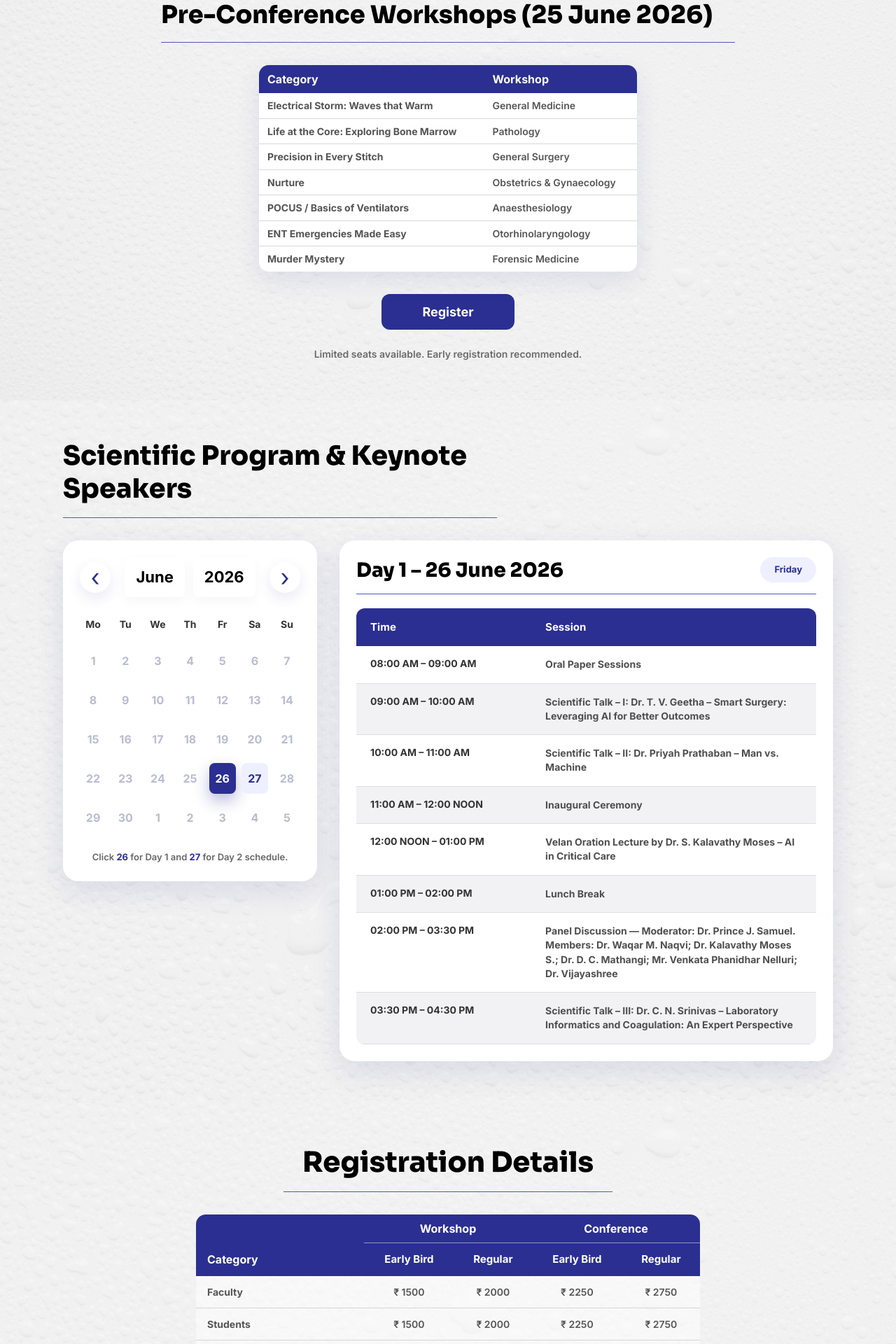
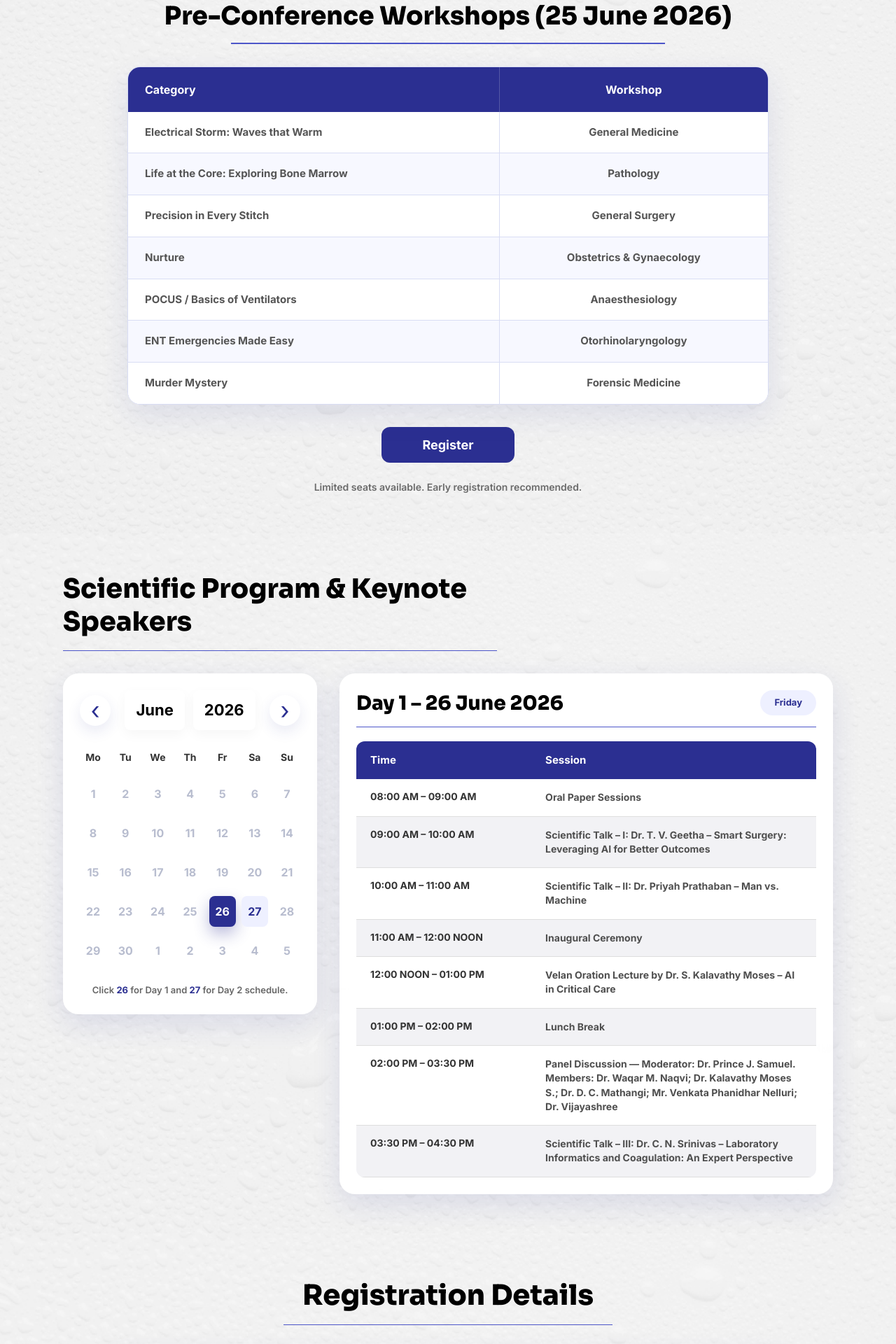
Before and after one commit to ayatiworkstechnologies/Vels-Mid--AI-Summit, a Next.js app: page /events in a window 1280 px wide. Shown: the part 660-2580 px from the top of the page at 70% size. Built offline with nearby package versions, Linux system fonts and the light colour scheme.

Commit message:
Table design Changes 27/05/2026

```diff
--- a/app/events/page.tsx
+++ b/app/events/page.tsx
@@ -1,12 +1,36 @@
+"use client";
+
+import { useEffect, useState } from "react";
+import Image from "next/image";
+
 import RegistrationDetails from "@/components/event-page/RegistrationDetails";
 import PreConferenceWorkshops from "@/components/PreConferenceWorkshops";
 import ScientificProgram from "@/components/event-page/ScientificProgram";
-import Image from "next/image";
 import CallForAbstracts from "@/components/event-page/CallForAbstracts";
 
 export default function EventsPage() {
+  const [showScrollTop, setShowScrollTop] = useState(false);
+
+  useEffect(() => {
+    const handleScroll = () => {
+      setShowScrollTop(window.scrollY > 350);
+    };
+
+    window.addEventListener("scroll", handleScroll);
+    handleScroll();
+
+    return () => window.removeEventListener("scroll", handleScroll);
+  }, []);
+
+  const scrollToTop = () => {
+    window.scrollTo({
+      top: 0,
+      behavior: "smooth",
+    });
+  };
+
   return (
-    <main>
+    <main className="relative min-h-screen bg-white">
       {/* Events Banner */}
       <section className="relative h-[420px] w-full overflow-hidden sm:h-[520px] md:h-[540px]">
         <Image
@@ -18,15 +42,32 @@ export default function EventsPage() {
           className="object-cover object-center"
         />
       </section>
-      {/* {Pre Conference Workshops} */}
+
+      {/* Pre Conference Workshops */}
       <PreConferenceWorkshops />
-      {/* {Scientific Program} */}
+
+      {/* Scientific Program */}
       <ScientificProgram />
-      {/* {Registration Details} */}
+
+      {/* Registration Details */}
       <RegistrationDetails />
-      {/* {Call For Abstracts} */}
+
+      {/* Call For Abstracts */}
       <CallForAbstracts />
 
+      {/* Scroll To Top Button */}
+      <button
+        type="button"
+        onClick={scrollToTop}
+        aria-label="Scroll to top"
+        className={`fixed bottom-6 right-5 z-[999] flex h-12 w-12 items-center justify-center rounded-full border border-white/40 bg-[#2b2f91] text-white shadow-[0_12px_30px_rgba(43,47,145,0.35)] transition-all duration-500 hover:-translate-y-1 hover:bg-[#1f2376] hover:shadow-[0_16px_36px_rgba(43,47,145,0.45)] sm:bottom-8 sm:right-7 ${
+          showScrollTop
+            ? "pointer-events-auto translate-y-0 opacity-100"
+            : "pointer-events-none translate-y-5 opacity-0"
+        }`}
+      >
+        <span className="text-[26px] font-light leading-none">↑</span>
+      </button>
     </main>
   );
 }
--- a/components/PreConferenceWorkshops.tsx
+++ b/components/PreConferenceWorkshops.tsx
@@ -44,41 +44,46 @@ export default function PreConferenceWorkshops() {
         sizes="100vw"
         className="object-cover object-center"
       />
+
       {/* Content */}
-      <div className="relative z-10 mx-auto max-w-[900px] px-5 sm:px-8">
+      <div className="relative z-10 mx-auto max-w-[980px] px-4 sm:px-8">
         {/* Heading */}
-        <div className="mx-auto max-w-[820px]">
-          <h2 className="text-[28px] font-extrabold leading-tight text-black sm:text-[28px] md:text-[35px]">
+        <div className="mx-auto max-w-[820px] text-center">
+          <h2 className="text-[26px] font-extrabold leading-tight text-black sm:text-[32px] md:text-[36px]">
             Pre-Conference Workshops (25 June 2026)
           </h2>
 
-          <div className="mt-4 h-[1.5px] w-full bg-[#4d56c9]" />
+          <div className="mx-auto mt-4 h-[1.5px] w-full max-w-[620px] bg-[#4d56c9]" />
         </div>
 
         {/* Table */}
-        <div className="mx-auto mt-8 max-w-[540px] overflow-x-auto rounded-[14px] bg-white/95 shadow-[0_12px_35px_rgba(43,47,145,0.10)] backdrop-blur-sm">
-          <table className="w-full border-collapse text-left">
+        <div className="mx-auto mt-8 overflow-hidden rounded-[18px] border border-[#d9ddf4] bg-white/95 shadow-[0_16px_42px_rgba(43,47,145,0.10)] backdrop-blur-sm">
+          <table className="w-full table-fixed border-collapse text-left">
             <thead>
               <tr className="bg-[#2b2f91] text-white">
-                <th className="px-3 py-2 text-[15px] font-extrabold sm:text-[16px]">
+                <th className="w-[55%] border-r border-white/20 px-4 py-4 text-[15px] font-extrabold sm:w-[58%] sm:px-6 sm:py-5 sm:text-[16px]">
                   Category
                 </th>
-                <th className="px-3 py-2 text-[15px] font-extrabold sm:text-[16px]">
+
+                <th className="w-[45%] px-4 py-4 text-[15px] font-extrabold sm:w-[42%] sm:px-6 sm:py-5 sm:text-center sm:text-[16px]">
                   Workshop
                 </th>
               </tr>
             </thead>
 
             <tbody>
-              {workshops.map((item) => (
+              {workshops.map((item, index) => (
                 <tr
                   key={item.category}
-                  className="border-b border-[#d8d8d8] last:border-b-0"
+                  className={`border-b border-[#d9ddf4] transition-all duration-300 last:border-b-0 hover:bg-[#eef0ff] ${
+                    index % 2 === 0 ? "bg-white" : "bg-[#f7f8ff]"
+                  }`}
                 >
-                  <td className="px-3 py-[9px] text-[13px] font-bold leading-tight text-[#555555] sm:text-[14px]">
+                  <td className="border-r border-[#d9ddf4] px-4 py-4 text-[13px] font-extrabold leading-[1.25] text-[#555555] sm:px-6 sm:py-5 sm:text-[15px]">
                     {item.category}
                   </td>
-                  <td className="px-3 py-[9px] text-[13px] font-semibold leading-tight text-[#555555] sm:text-[14px]">
+
+                  <td className="px-4 py-4 text-[13px] font-bold leading-[1.25] text-[#555555] sm:px-6 sm:py-5 sm:text-center sm:text-[15px]">
                     {item.workshop}
                   </td>
                 </tr>
@@ -91,7 +96,8 @@ export default function PreConferenceWorkshops() {
         <div className="mt-8 flex justify-center">
           <Link
             href="https://forms.gle/xBKVaHc9b7UWS33C7"
-            className="inline-flex min-w-[190px] rounded-[12px] items-center justify-center bg-[#2b2f91] px-8 py-3 text-[18px] font-bold text-white transition-all duration-300 hover:bg-[#1f2376] hover:shadow-[0_10px_24px_rgba(43,47,145,0.24)]"
+            target="_blank"
+            className="inline-flex min-w-[190px] items-center justify-center rounded-[12px] bg-[#2b2f91] px-8 py-3 text-[18px] font-bold text-white transition-all duration-300 hover:-translate-y-1 hover:bg-[#1f2376] hover:shadow-[0_10px_24px_rgba(43,47,145,0.24)]"
           >
             Register
           </Link>
--- a/components/contact-page/VenueLocation.tsx
+++ b/components/contact-page/VenueLocation.tsx
@@ -22,7 +22,7 @@ export default function VenueLocation() {
 
         {/* Map QR */}
         <div className="mt-6 flex flex-col items-start gap-5 sm:flex-row sm:items-center">
-          <div className="flex h-[180px] w-[180px] items-center justify-center rounded-[18px] border border-[#dfe2f4] bg-white p-4 shadow-[0_10px_30px_rgba(43,47,145,0.10)]">
+          <div className="mx-auto flex h-[180px] w-[180px] items-center justify-center rounded-[18px] border border-[#dfe2f4] bg-white p-4 shadow-[0_10px_30px_rgba(43,47,145,0.10)] sm:mx-0">
             <Image
               src="/images/qr/location-qr.png"
               alt="Google Maps Location QR Code"
--- a/components/event-page/RegistrationDetails.tsx
+++ b/components/event-page/RegistrationDetails.tsx
@@ -65,7 +65,7 @@ export default function RegistrationDetails() {
         className="object-cover object-center"
       />
 
-      <div className="relative z-10 mx-auto max-w-[1180px] px-5 sm:px-8 lg:px-10">
+      <div className="relative z-10 mx-auto max-w-[1180px] px-4 sm:px-8 lg:px-10">
         {/* Registration Heading */}
         <div className="mx-auto max-w-[760px] text-center">
           <h2 className="text-[30px] font-extrabold leading-tight text-black sm:text-[36px] md:text-[40px]">
@@ -76,67 +76,74 @@ export default function RegistrationDetails() {
         </div>
 
         {/* Registration Table */}
-        <div className="mx-auto mt-8 max-w-[720px] rounded-[14px] overflow-x-auto">
-          <table className="w-full min-w-[680px] border-collapse text-left">
+        <div className="mx-auto mt-8 max-w-[980px] overflow-hidden rounded-[18px] border border-[#d9ddf4] bg-white/95 shadow-[0_16px_42px_rgba(43,47,145,0.10)] backdrop-blur-sm">
+          <div className="overflow-x-auto">
+            <table className="w-full min-w-[760px] border-collapse text-left">
               <thead>
                 <tr className="bg-[#2b2f91] text-white">
                   <th
                     rowSpan={2}
-                  className="w-[240px] px-4 py-3 align-bottom text-[15px] font-extrabold sm:text-[16px]"
+                    className="w-[240px] border-r border-white/20 px-5 py-5 align-bottom text-[15px] font-extrabold sm:text-[16px]"
                   >
                     Category
                   </th>
 
                   <th
                     colSpan={2}
-                  className="border-b border-white/50 px-4 py-2 text-center text-[15px] font-extrabold sm:text-[16px]"
+                    className="border-b border-r border-white/20 px-5 py-4 text-center text-[15px] font-extrabold sm:text-[16px]"
                   >
                     Workshop
                   </th>
 
                   <th
                     colSpan={2}
-                  className="border-b border-white/50 px-4 py-2 text-center text-[15px] font-extrabold sm:text-[16px]"
+                    className="border-b border-white/20 px-5 py-4 text-center text-[15px] font-extrabold sm:text-[16px]"
                   >
                     Conference
                   </th>
                 </tr>
 
                 <tr className="bg-[#2b2f91] text-white">
-                <th className="px-4 py-3 text-center text-[14px] font-extrabold sm:text-[15px]">
+                  <th className="border-r border-white/20 px-5 py-4 text-center text-[14px] font-extrabold sm:text-[15px]">
                     Early Bird
                   </th>
-                <th className="px-4 py-3 text-center text-[14px] font-extrabold sm:text-[15px]">
+                  <th className="border-r border-white/20 px-5 py-4 text-center text-[14px] font-extrabold sm:text-[15px]">
                     Regular
                   </th>
-                <th className="px-4 py-3 text-center text-[14px] font-extrabold sm:text-[15px]">
+                  <th className="border-r border-white/20 px-5 py-4 text-center text-[14px] font-extrabold sm:text-[15px]">
                     Early Bird
                   </th>
-                <th className="px-4 py-3 text-center text-[14px] font-extrabold sm:text-[15px]">
+                  <th className="px-5 py-4 text-center text-[14px] font-extrabold sm:text-[15px]">
                     Regular
                   </th>
                 </tr>
               </thead>
 
               <tbody>
-              {registrationRows.map((item) => (
+                {registrationRows.map((item, index) => (
                   <tr
                     key={item.category}
-                  className="border-b border-[#d6d6d6] bg-white/50"
+                    className={`border-b border-[#d9ddf4] transition-all duration-300 last:border-b-0 hover:bg-[#eef0ff] ${
+                      index % 2 === 0 ? "bg-white" : "bg-[#f7f8ff]"
+                    }`}
                   >
-                  <td className="px-4 py-3 text-[13px] font-bold text-[#555555] sm:text-[14px]">
+                    <td className="border-r border-[#d9ddf4] px-5 py-5 text-[13px] font-extrabold text-[#3f3f3f] sm:text-[14px]">
                       {item.category}
                     </td>
-                  <td className="px-4 py-3 text-center text-[13px] font-semibold text-[#555555] sm:text-[14px]">
+
+                    <td className="border-r border-[#d9ddf4] px-5 py-5 text-center text-[13px] font-bold text-[#444444] sm:text-[14px]">
                       {item.workshopEarly}
                     </td>
-                  <td className="px-4 py-3 text-center text-[13px] font-semibold text-[#555555] sm:text-[14px]">
+
+                    <td className="border-r border-[#d9ddf4] px-5 py-5 text-center text-[13px] font-bold text-[#444444] sm:text-[14px]">
                       {item.workshopRegular}
                     </td>
-                  <td className="px-4 py-3 text-center text-[13px] font-semibold text-[#555555] sm:text-[14px]">
+
+                    <td className="border-r border-[#d9ddf4] px-5 py-5 text-center text-[13px] font-bold text-[#444444] sm:text-[14px]">
                       {item.conferenceEarly}
                     </td>
-                  <td className="px-4 py-3 text-center text-[13px] font-semibold text-[#555555] sm:text-[14px]">
+
+                    <td className="px-5 py-5 text-center text-[13px] font-bold text-[#444444] sm:text-[14px]">
                       {item.conferenceRegular}
                     </td>
                   </tr>
@@ -144,9 +151,10 @@ export default function RegistrationDetails() {
               </tbody>
             </table>
           </div>
+        </div>
 
         {/* Register CTA */}
-        <div className="mx-auto mt-12 rounded-[14px] max-w-[980px] bg-[#2b2f91] px-5 py-5 sm:px-8 md:px-10">
+        <div className="mx-auto mt-12 max-w-[980px] rounded-[18px] bg-[#2b2f91] px-5 py-5 shadow-[0_16px_42px_rgba(43,47,145,0.18)] sm:px-8 md:px-10">
           <div className="flex flex-col items-center justify-between gap-5 text-center sm:flex-row sm:text-left">
             <h3 className="text-[20px] font-extrabold leading-tight text-white sm:text-[24px]">
               Click here to Register for MED-AI Summit 2026
@@ -154,7 +162,8 @@ export default function RegistrationDetails() {
 
             <Link
               href="https://forms.gle/xBKVaHc9b7UWS33C7"
-              className="inline-flex min-w-[190px] rounded-[14px] items-center justify-center bg-white px-8 py-3 text-[18px] font-extrabold text-[#2b2f91] transition-all duration-300 hover:bg-[#f2f2ff] hover:shadow-[0_10px_24px_rgba(0,0,0,0.18)]"
+              target="_blank"
+              className="inline-flex min-w-[190px] items-center justify-center rounded-[14px] bg-white px-8 py-3 text-[18px] font-extrabold text-[#2b2f91] transition-all duration-300 hover:-translate-y-1 hover:bg-[#f2f2ff] hover:shadow-[0_10px_24px_rgba(0,0,0,0.18)]"
             >
               Register
             </Link>
@@ -171,29 +180,33 @@ export default function RegistrationDetails() {
         </div>
 
         {/* Important Dates Table */}
-        <div className="mx-auto rounded-[14px] mt-7 max-w-[460px] overflow-hidden">
-          <table className="w-full border-collapse text-left">
+        <div className="mx-auto mt-7 max-w-[620px] overflow-hidden rounded-[18px] border border-[#d9ddf4] bg-white/95 shadow-[0_16px_42px_rgba(43,47,145,0.10)] backdrop-blur-sm">
+          <table className="w-full table-fixed border-collapse text-left">
             <thead>
               <tr className="bg-[#2b2f91] text-white">
-                <th className="px-4 py-3 text-[15px] font-extrabold sm:text-[16px]">
+                <th className="w-[58%] border-r border-white/20 px-4 py-4 text-[15px] font-extrabold sm:px-6 sm:py-5 sm:text-[16px]">
                   Category
                 </th>
-                <th className="px-4 py-3 text-[15px] font-extrabold sm:text-[16px]">
-                  Workshop
+
+                <th className="w-[42%] px-4 py-4 text-[15px] font-extrabold sm:px-6 sm:py-5 sm:text-[16px]">
+                  Date
                 </th>
               </tr>
             </thead>
 
             <tbody>
-              {importantDates.map((item) => (
+              {importantDates.map((item, index) => (
                 <tr
                   key={item.category}
-                  className="border-b border-[#d6d6d6] bg-white/50"
+                  className={`border-b border-[#d9ddf4] transition-all duration-300 last:border-b-0 hover:bg-[#eef0ff] ${
+                    index % 2 === 0 ? "bg-white" : "bg-[#f7f8ff]"
+                  }`}
                 >
-                  <td className="px-4 py-3 text-[13px] font-bold leading-tight text-[#555555] sm:text-[14px]">
+                  <td className="border-r border-[#d9ddf4] px-4 py-4 text-[13px] font-extrabold leading-[1.3] text-[#555555] sm:px-6 sm:py-5 sm:text-[14px]">
                     {item.category}
                   </td>
-                  <td className="px-4 py-3 text-[13px] font-semibold leading-tight text-[#555555] sm:text-[14px]">
+
+                  <td className="px-4 py-4 text-[13px] font-bold leading-[1.3] text-[#555555] sm:px-6 sm:py-5 sm:text-[14px]">
                     {item.workshop}
                   </td>
                 </tr>
```
Also changed, not shown: app/about/page.tsx (+48 -8 lines), app/contact/page.tsx (+39 -17 lines), app/page.tsx (+59 -12 lines), components/Footer.tsx (+9 -2 lines), public/images/about-banner.jpg. Lines whose indentation alone changed are shown as unchanged.
